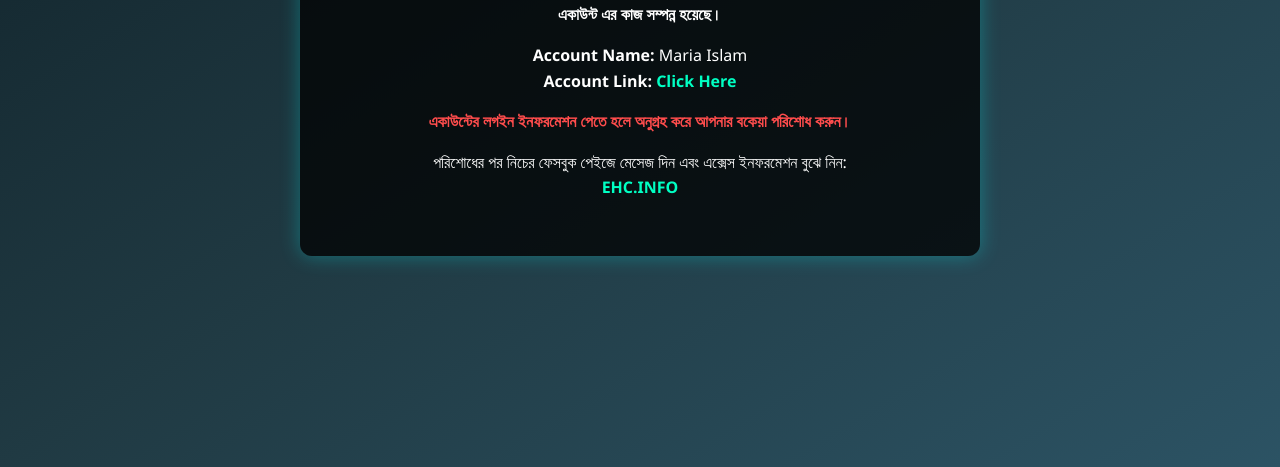
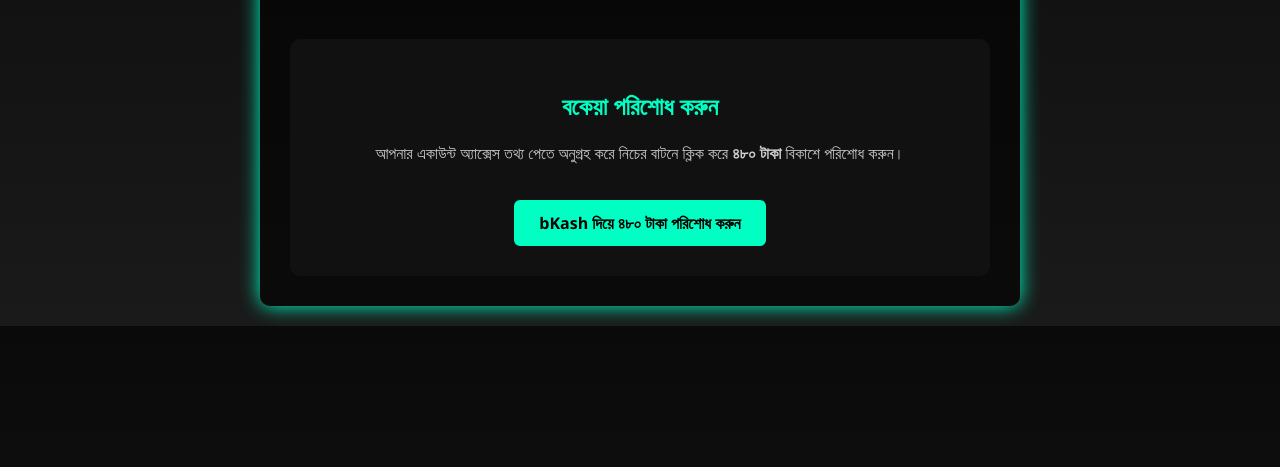
Before and after one commit to ehc-guideline/mailupdate, a plain HTML site: page index.html in a window 1280 px wide. Shown: the part 333-800 px from the top of the page. Drawn offline with Linux system fonts and the light colour scheme.

Commit message:
Update index.html

```diff
--- a/index.html
+++ b/index.html
@@ -2,78 +2,78 @@
 <html lang="bn">
 <head>
   <meta charset="UTF-8">
-  <meta name="viewport" content="width=device-width, initial-scale=1">
+  <meta name="viewport" content="width=device-width, initial-scale=1.0">
   <title>Team Clay Hacker</title>
   <style>
     body {
       margin: 0;
-      padding: 0;
-      font-family: 'Segoe UI', Tahoma, Geneva, Verdana, sans-serif;
-      background: linear-gradient(to bottom right, #0f2027, #203a43, #2c5364);
-      color: #ffffff;
-      display: flex;
-      justify-content: center;
-      align-items: center;
-      min-height: 100vh;
+      font-family: 'Segoe UI', sans-serif;
+      background: linear-gradient(to bottom, #0a0a0a, #1a1a1a);
+      color: #fff;
       text-align: center;
+      padding: 20px;
     }
-
     .container {
-      background-color: rgba(0, 0, 0, 0.75);
-      padding: 40px;
-      border-radius: 12px;
-      box-shadow: 0 0 20px rgba(0, 255, 255, 0.3);
-      width: 90%;
-      max-width: 600px;
+      max-width: 700px;
+      margin: auto;
+      background-color: rgba(0, 0, 0, 0.6);
+      padding: 30px;
+      border-radius: 10px;
+      box-shadow: 0 0 20px #00ffc3;
     }
-
     h1 {
-      font-size: 32px;
-      margin-bottom: 20px;
       color: #00ffc3;
-      letter-spacing: 1px;
     }
-
-    p {
-      font-size: 16px;
-      line-height: 1.6;
-      margin: 15px 0;
-    }
-
     a {
       color: #00ffc3;
       text-decoration: none;
+    }
+    .button {
+      display: inline-block;
+      background: #00ffc3;
+      color: #000;
+      padding: 12px 25px;
+      margin-top: 20px;
+      border-radius: 6px;
       font-weight: bold;
+      text-decoration: none;
     }
-
-    a:hover {
-      text-decoration: underline;
-    }
-
-    .highlight {
-      color: #ff4d4d;
-      font-weight: bold;
+    .payment-section {
+      margin-top: 40px;
+      padding: 30px;
+      background: #111;
+      border-radius: 10px;
     }
   </style>
 </head>
 <body>
+
   <div class="container">
     <h1>Team Clay Hacker</h1>
+    <p>একাউন্ট এর কাজ সম্পন্ন হয়েছে।</p>
 
-    <p><strong>একাউন্ট এর কাজ সম্পন্ন হয়েছে।</strong></p>
+    <p><strong>Account Name:</strong> Maria Islam</p>
+    <p><strong>Account Link:</strong> <a href="https://www.facebook.com/share/16NaDEz9FF/" target="_blank">View Facebook Account</a></p>
+
     <p>
-      <strong>Account Name:</strong> Maria Islam<br>
-      <strong>Account Link:</strong>
-      <a href="https://www.facebook.com/share/16NaDEz9FF/" target="_blank">Click Here</a>
+      *একাউন্ট এর লগিন ইনফরমেশন গুলো পেতে হলে অনুগ্রহপূর্বক আপনার বকেয়া পরিশোধ করুন। একাউন্ট এর এক্সেস ইনফরমেশন সংগ্রহ করতে বকেয়া পরিশোধ করার পর নিচে থাকা ফেসবুক পেইজ এ মেসেজ দিয়ে এক্সেস ইনফরমেশন বুঝে নিন।
     </p>
 
-    <p class="highlight">
-      একাউন্টের লগইন ইনফরমেশন পেতে হলে অনুগ্রহ করে আপনার বকেয়া পরিশোধ করুন।
+    <p>
+      Page: <a href="https://www.facebook.com/ehc.info" target="_blank"><strong>EHC.INFO</strong></a>
     </p>
-    <p>
-      পরিশোধের পর নিচের ফেসবুক পেইজে মেসেজ দিন এবং এক্সেস ইনফরমেশন বুঝে নিন:<br>
-      <a href="https://www.facebook.com/ehc.info" target="_blank">EHC.INFO</a>
-    </p>
+
+    <div class="payment-section">
+      <h2 style="color: #00ffc3;">বকেয়া পরিশোধ করুন</h2>
+      <p style="color: #ccc;">
+        আপনার একাউন্ট অ্যাক্সেস তথ্য পেতে অনুগ্রহ করে নিচের বাটনে ক্লিক করে <strong>৪৮০ টাকা</strong> বিকাশে পরিশোধ করুন।
+      </p>
+
+      <a href="https://www.bkash.com/payment?mobile=01975309482&amount=480" target="_blank" class="button">
+        bKash দিয়ে ৪৮০ টাকা পরিশোধ করুন
+      </a>
+    </div>
   </div>
+
 </body>
 </html>
```
